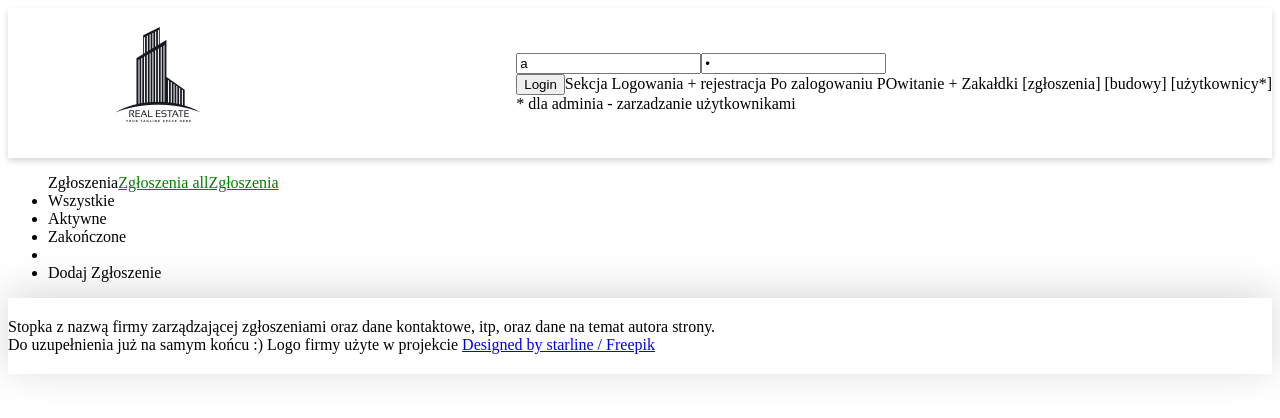
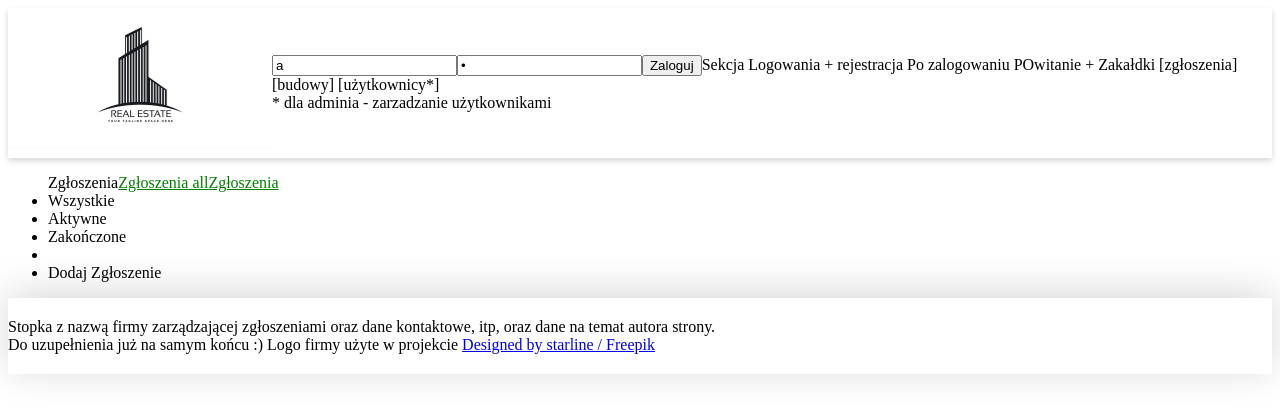
Before and after one commit to Dr-Verb/Event-Manager, a React (Vite) app in the folder app/: page / in a window 1280 px wide. Shown: the top 418 px of the page. Built offline with nearby package versions, Linux system fonts and the light colour scheme.

Commit message:
Create Login funnction; reconfigured JSON Server to previev in Local Network

```diff
--- a/app/src/components/LoginForm.jsx
+++ b/app/src/components/LoginForm.jsx
@@ -1,6 +1,3 @@
-
-
-
 function LoginForm(){
 
 
--- a/app/src/context/LoginContext.jsx
+++ b/app/src/context/LoginContext.jsx
@@ -1,4 +1,3 @@
-/* eslint-disable react/prop-types */
 import { createContext, useEffect, useState } from "react";
 import { useNavigate } from "react-router-dom";
 
--- a/app/src/hooks/useLogin.js
+++ b/app/src/hooks/useLogin.js
@@ -1,11 +1,10 @@
 import { useState, useContext } from "react";
-
 import { LoginContext } from "../context";
 import { LOCAL_URL } from "../services/links";
 
 const useLogin = () => {
-  const [username, setUsername] = useState("a");
-  const [password, setPassword] = useState("a");
+  const [username, setUsername] = useState("a"); //wartośc domyśłna tylko do testów usunąć
+  const [password, setPassword] = useState("a"); //wartośc domyśłna tylko do testów usunąć
   const { isLogged, logIn, logOut } = useContext(LoginContext);
 
   const handleSubmit = async (e) => {
--- a/app/src/shared/Login.jsx
+++ b/app/src/shared/Login.jsx
@@ -1,7 +1,5 @@
-// import { FormControl } from "@mui/material";
+import useLogin from "../hooks/useLogin";
 
-import useLogin from "../hooks/useLogin";
-// import { StyledButton, StyledInput, Wrapper } from "../shared";
 
 const Login = () => {
   const {
@@ -16,11 +14,11 @@ const Login = () => {
   return (
 
         <>
-        {console.log(isLogged)}
+
         {isLogged ? (
-        <div>Welcome, {localStorage.getItem("user")}</div>
+        <strong>Witaj, {localStorage.getItem("user")}</strong>
       ) : (
-          <form>
+          <form style={({display: 'inline-block'})}>
             <input type="text" placeholder="Login" value={username}
               onChange={(e) => setUsername(e.target.value)}/>
             <input type="password" placeholder="Hasło" value={password}
@@ -28,8 +26,8 @@ const Login = () => {
 
         </form>
       )}
-      <button type="submit" onClick={handleSubmit}>
-              {isLogged ? "Logout" : "Login"}
+      <button style={({display: 'inline-block'})}type="submit" onClick={handleSubmit}>
+              {isLogged ? "Wyloguj" : "Zaloguj"}
               </button>
         </>
   );
--- a/app/src/site_parts/FooterBar.jsx
+++ b/app/src/site_parts/FooterBar.jsx
@@ -1,6 +1,4 @@
-import React from 'react';
-import { createRoot } from 'react-dom/client';
-import { BrowserRouter as Router, Routes, Route, Outlet } from 'react-router-dom';
+
 
 
 function FooterBar(){
--- a/app/src/site_parts/HeaderBar.jsx
+++ b/app/src/site_parts/HeaderBar.jsx
@@ -2,7 +2,7 @@ import React from 'react';
 import { createRoot } from 'react-dom/client';
 import { BrowserRouter as Router, Routes, Route } from 'react-router-dom';
 import Login  from "../shared/Login";
-import LoginForm from "../components/LoginForm";
+
 
 
 function HeaderBar(){
@@ -14,7 +14,7 @@ function HeaderBar(){
         <div className="header__logo">LOGO FIRMY</div>
 
         <div>
-            {/* <LoginForm /> */}
+
             <Login />
 
             Sekcja Logowania + rejestracja
```
